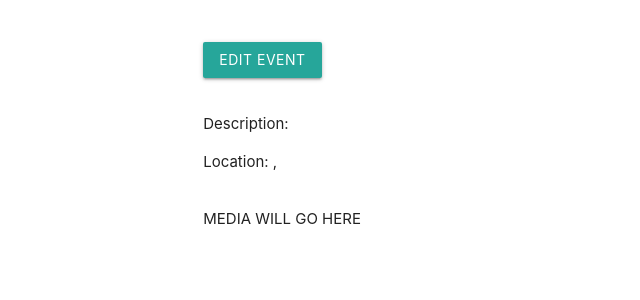
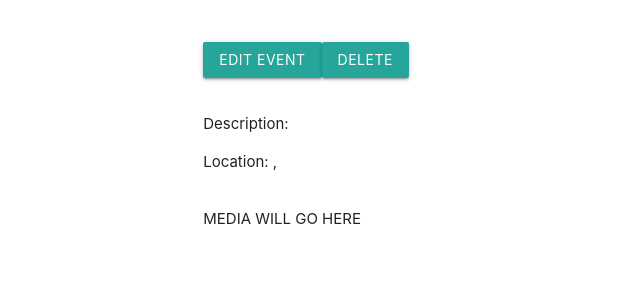
Before and after one commit to Udunomancer/watchdawg, a React (Create React App) app in the folder client/: page /events/1 in a window 1280 px wide. Shown: the top 300 px of the page, without its empty margins (0-640 px from the left). Built offline with nearby package versions, Linux system fonts and the light colour scheme; no server answers.

Commit message:
Added button on SingleEvent for Destroy CRUD

```diff
--- a/client/src/pages/SingleEvent/SingleEvent.jsx
+++ b/client/src/pages/SingleEvent/SingleEvent.jsx
@@ -1,10 +1,23 @@
 import React, { useEffect, useState } from "react";
-import { Link, useParams } from "react-router-dom";
+import { Link, useHistory, useParams } from "react-router-dom";
 import axios from "axios";
 
 function SingleEvent() {
   const [event, setEvent] = useState({});
   const { id } = useParams();
+  const history = useHistory();
+
+  function handleDeleteClick() {
+    axios
+      .delete(`/api/events/${id}`)
+      .then((response) => {
+        console.log(response.data);
+        history.push("/events");
+      })
+      .catch((err) => {
+        console.log(err);
+      });
+  }
 
   useEffect(() => {
     axios
@@ -28,6 +41,12 @@ function SingleEvent() {
           >
             Edit Event
           </Link>
+          <button
+            className="waves-effect waves-light btn"
+            onClick={handleDeleteClick}
+          >
+            DELETE
+          </button>
         </div>
       </div>
       <div className="row">
```
